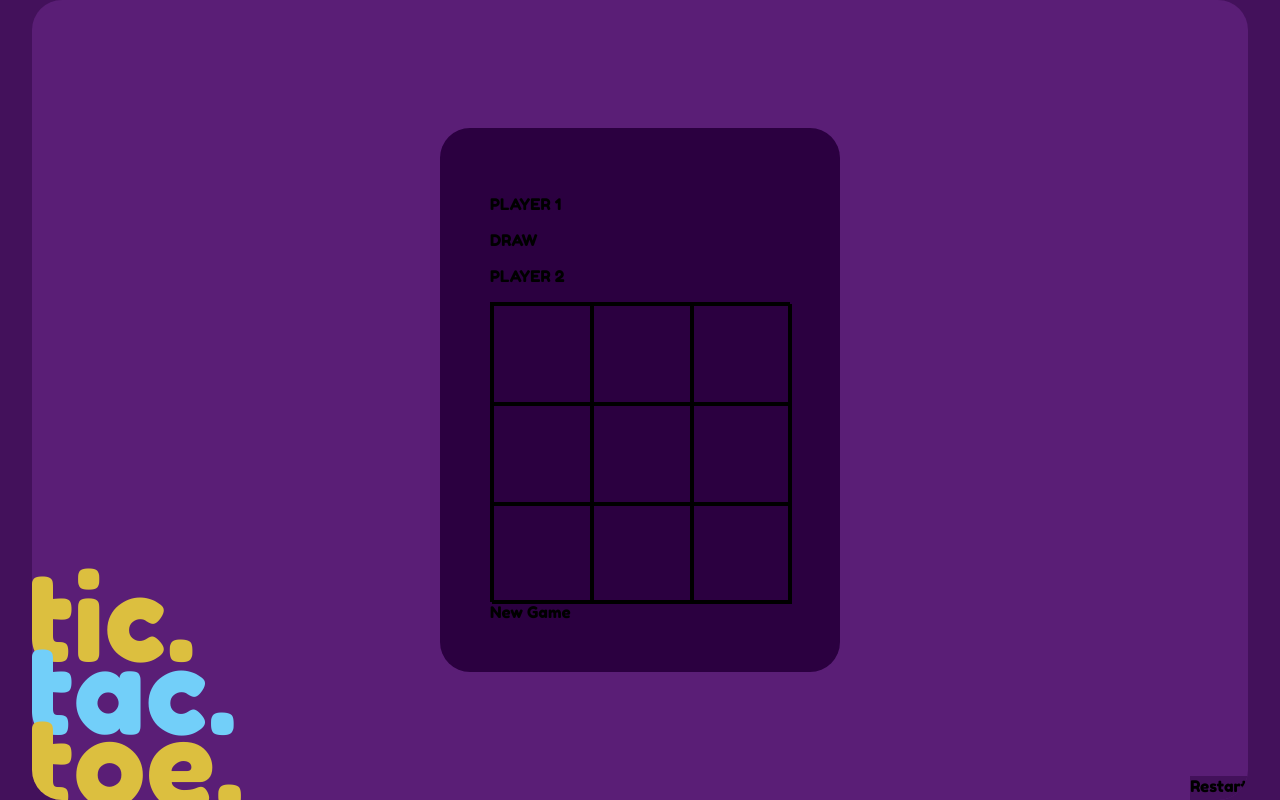
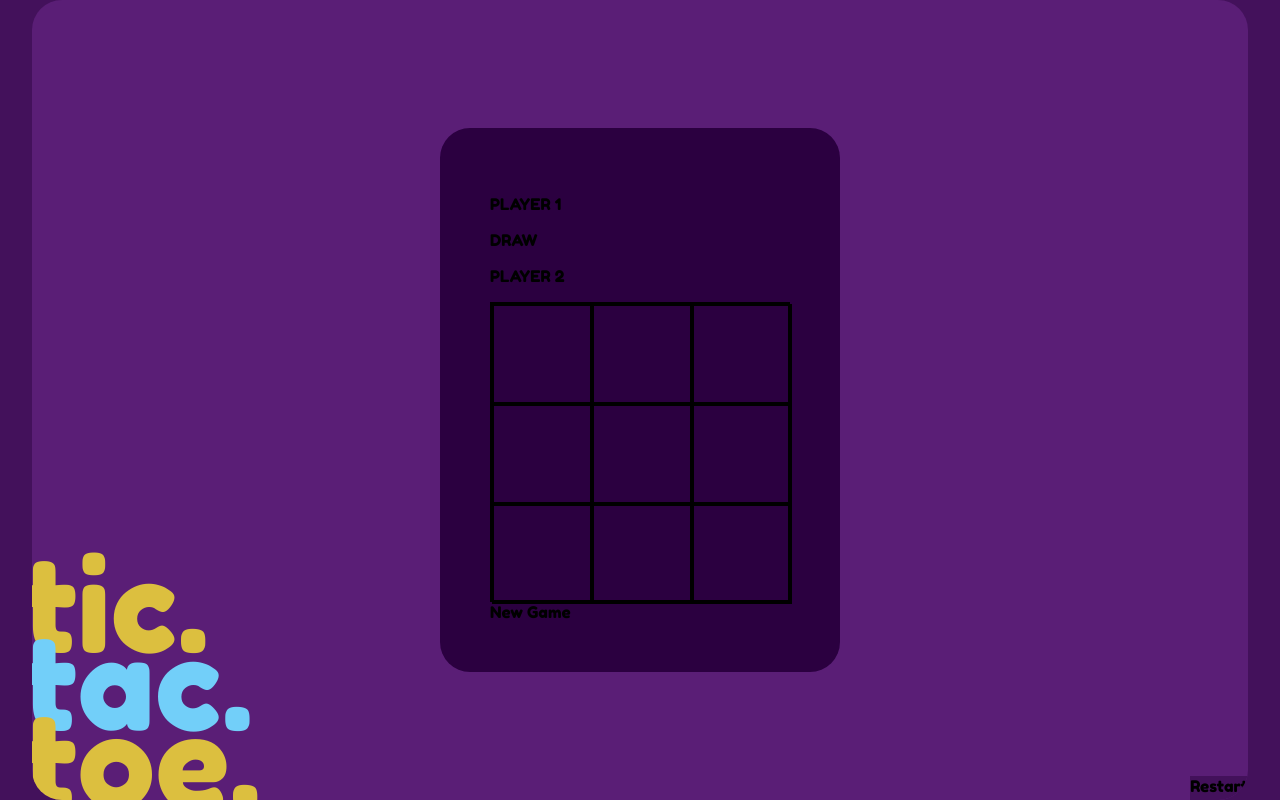
Before and after one commit to ronald2117/Project-Tic-Tac-Toe-TOP, a plain HTML site: page main_game.html in a window 1280 px wide. Drawn offline with Linux system fonts and the light colour scheme.

Commit message:
Update font size of game title in style.css

```diff
--- a/style.css
+++ b/style.css
@@ -60,7 +60,7 @@ body {
   left: 0;
   padding: 0;
   margin: 0;
-  font-size: 121px;
+  font-size: 130px;
   font-weight: 400;
   line-height: .6;
   transform: translateX(-13px);
```
